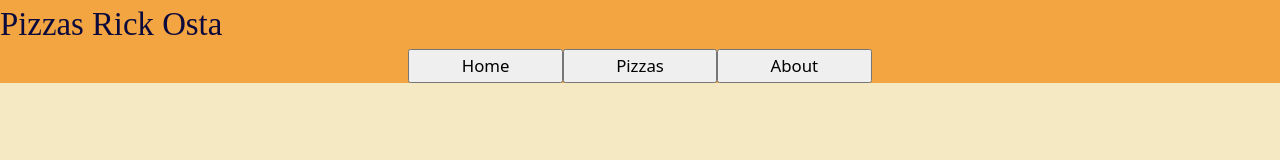
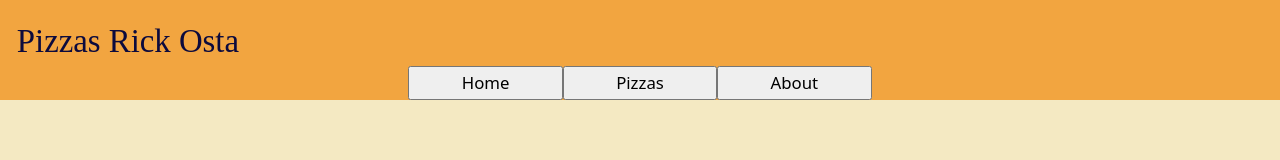
Before and after one commit to It-is-Michel/Odin-Restaurant-page, a website built with webpack: page src/template.html in a window 1280 px wide. Built offline with nearby package versions, Linux system fonts and the light colour scheme; a web font is replaced by a local one.

Commit message:
feat(feat_webHeader): Add padding to the header

```diff
--- a/src/styles.css
+++ b/src/styles.css
@@ -18,6 +18,8 @@
 }
 
 .header {
+  padding: var(--font-size-text-normal) var(--font-size-text-normal) 0 var(--font-size-text-normal);
+
   background-color: var(--color-main-hsl);
 }
 
```
